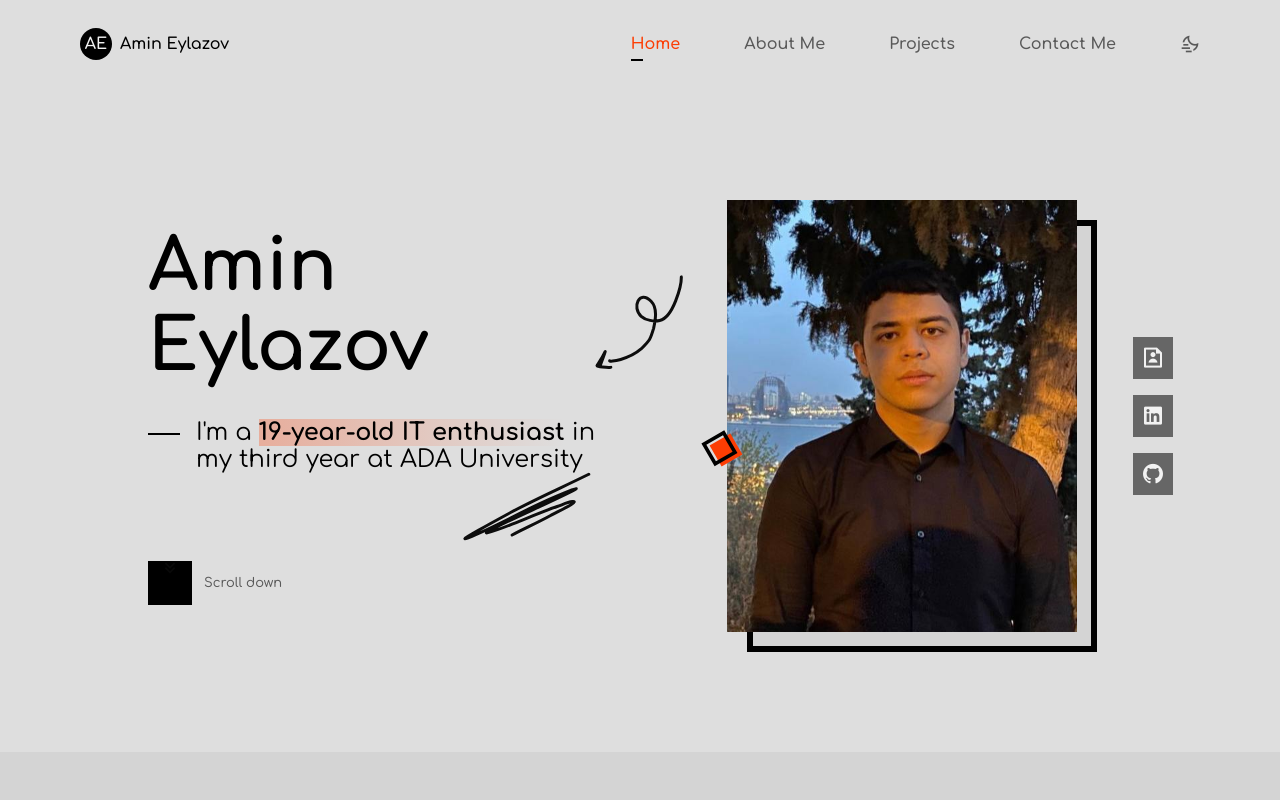
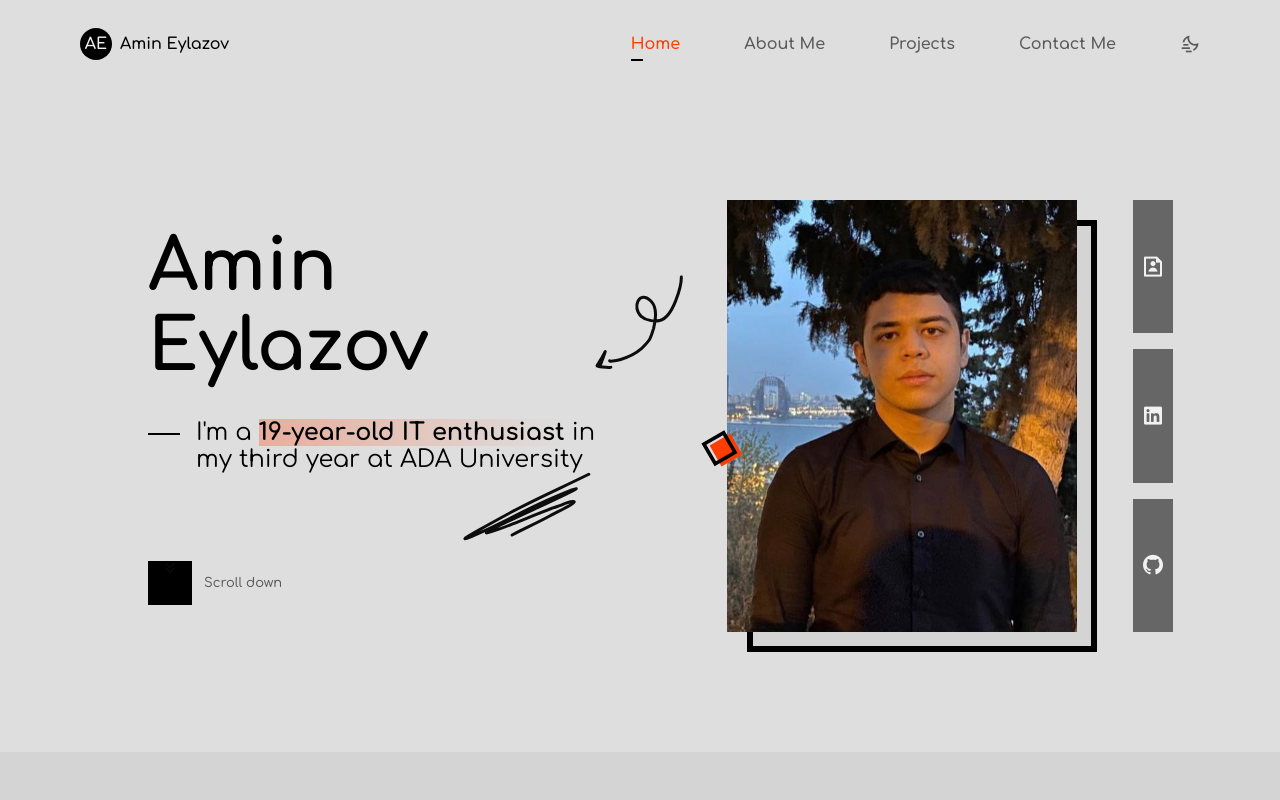
Before and after one commit to ey1az/portfolio, a plain HTML site: page index.html in a window 1280 px wide. Shown: the top 800 px of the page. Drawn offline with nearby package versions, Linux system fonts and the light colour scheme; a web font is replaced by a local one.

Commit message:
README Added, Bug Fixes

```diff
--- a/assets/CSS/style.css
+++ b/assets/CSS/style.css
@@ -418,7 +418,7 @@ body.dark-theme {
 }
 
 .home__social {
-    height: max-content;
+    height: auto;
     position: absolute;
     left: -3rem;
     top: 0;
```
Also changed, not shown: 1 other file.
